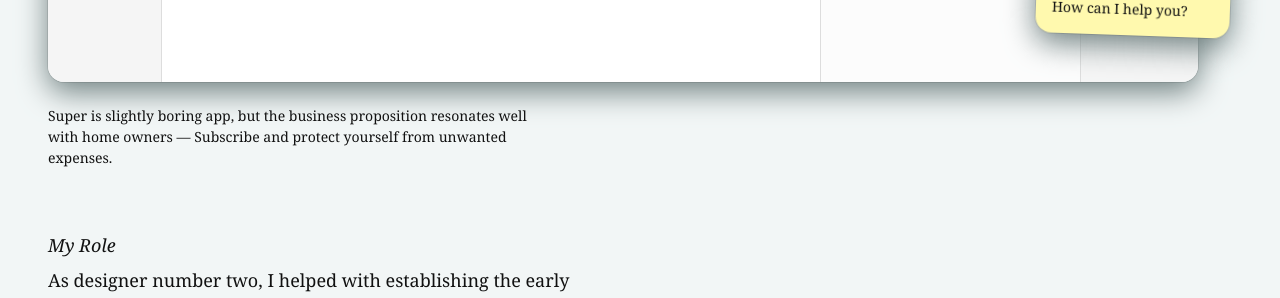
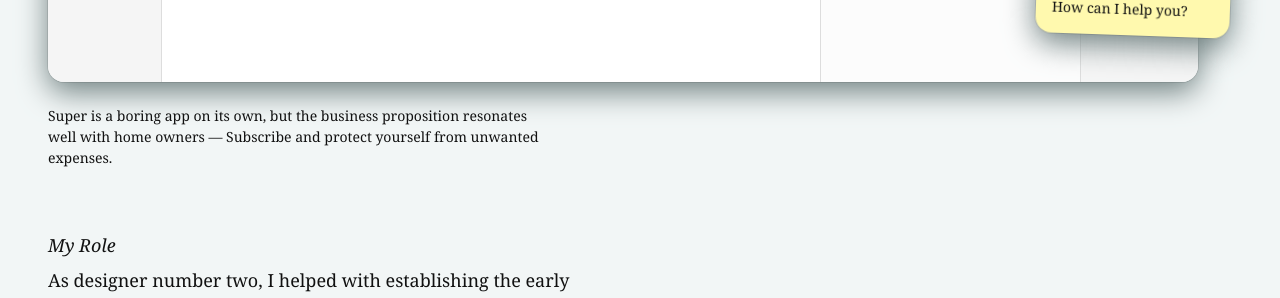
Before and after one commit to ropsii/ropsii.github.io, a Jekyll site: the page built from work.html, in a window 1280 px wide and 900 px high, scrolled down 9227 px. Shown: the part 154-452 px from the top of the window. Built offline with Jekyll 4.4.1, drawn with Linux system fonts in a browser that asks for light colours; some web fonts are replaced; comment, search, counter and statistics services are not loaded.

Commit message:
update work

```diff
--- a/_layouts/work.html
+++ b/_layouts/work.html
@@ -242,7 +242,7 @@
 
             <div class="mv4 mv5-m" style="max-width: 1150px">
                 <img src="{% link /assets/work-super-webapp.png %}" alt="Super web app" class="shadow-2 w-100 br4">
-                <p class="f7 measure-wide mt3">Super is slightly boring app, but the business proposition resonates well with home owners — Subscribe and protect yourself from unwanted expenses.</p>
+                <p class="f7 measure-wide mt3">Super is a boring app on its own, but the business proposition resonates well with home owners — Subscribe and protect yourself from unwanted expenses.</p>
             </div>
 
             <h3 class="f5 normal i mb2">My Role</h3>
```
Also changed, not shown: assets/work-ac-mywork.png.
